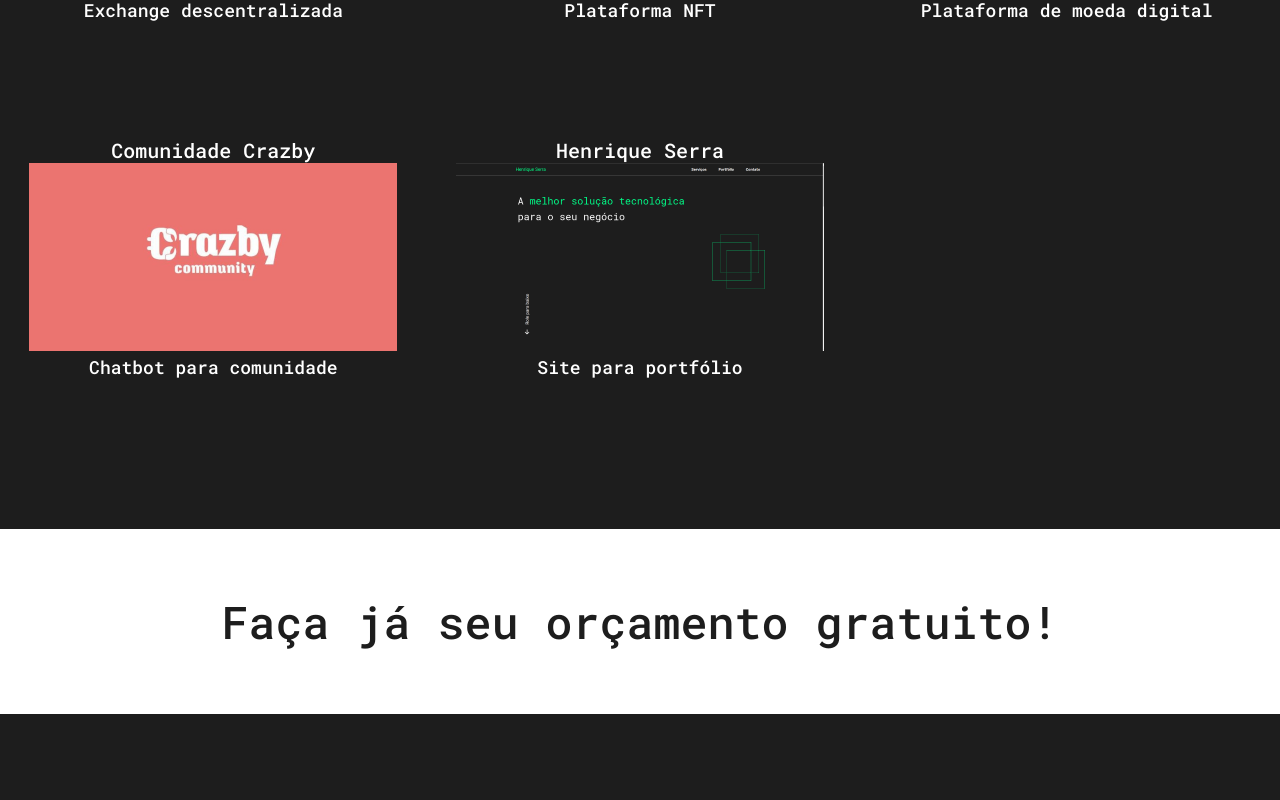
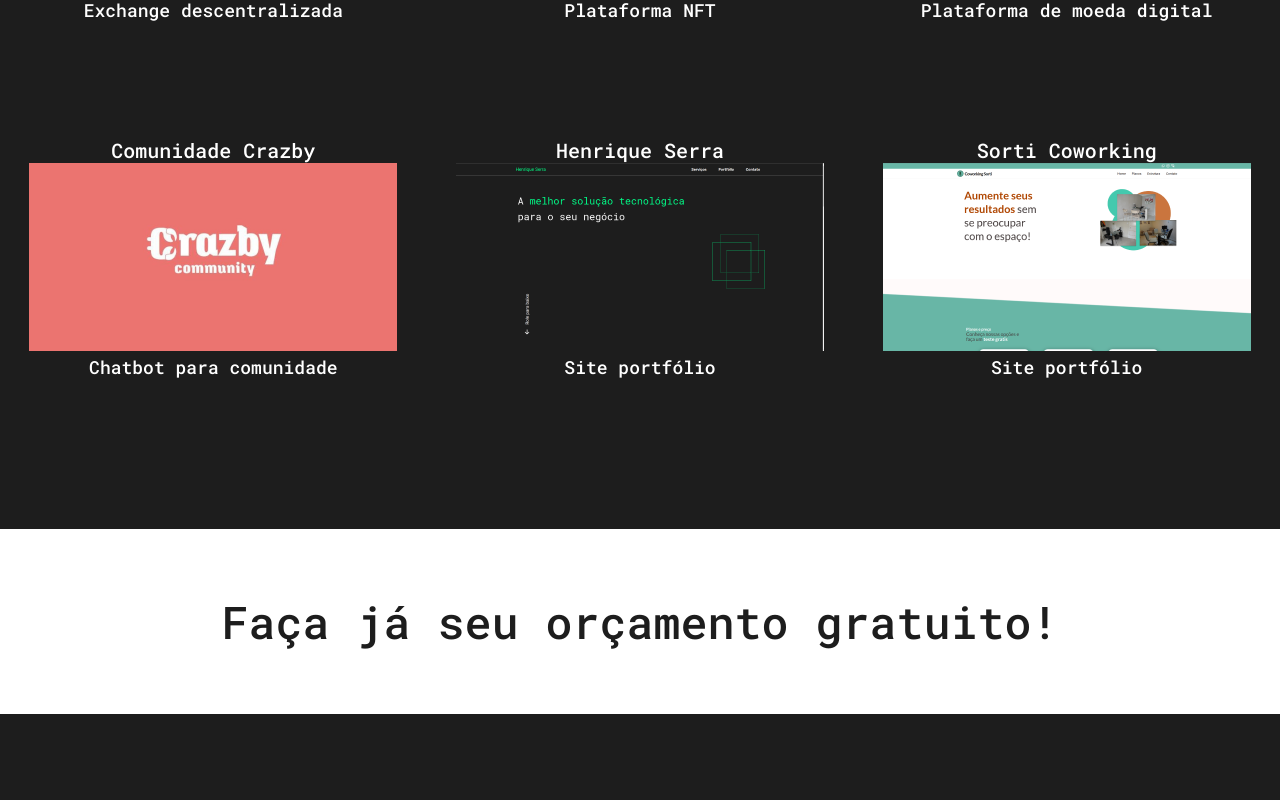
Before and after one commit to SerraZ3/henrique-serra-website, a React (Create React App) app in the folder frontend/: page / in a window 1280 px wide. Shown: the part 2320-3120 px from the top of the page. Built offline with nearby package versions, Linux system fonts and the light colour scheme.

Commit message:
feat: adicionando gogole ananlytics e clicna sorti no portfólio

```diff
--- a/frontend/public/index.html
+++ b/frontend/public/index.html
@@ -3,7 +3,6 @@
   <head>
     <meta charset="utf-8" />
     <link rel="icon" type="image/svg+xml" href="%PUBLIC_URL%/icon.svg" />
-    <link rel="icon" href="%PUBLIC_URL%/favicon.ico" />
     <meta name="viewport" content="width=device-width, initial-scale=1" />
     <meta name="theme-color" content="#000000" />
     <link rel="apple-touch-icon" href="%PUBLIC_URL%/logo192.png" />
--- a/frontend/src/components/pages/home/Footer.tsx
+++ b/frontend/src/components/pages/home/Footer.tsx
@@ -12,8 +12,11 @@ import emailIcon from "../../../assets/img/EmailIcon.svg";
 import linkedinIcon from "../../../assets/img/LinkedinIcon.svg";
 import whatsappIcon from "../../../assets/img/WhatsappIcon.svg";
 import githubIcon from "../../../assets/img/GithubIcon.png";
+import googleAnalytics from "../../../lib/googleAnalytics";
 
 const Footer: React.FC = () => {
+  const gaEventTracker = googleAnalytics.useAnalyticsEventTracker("Home");
+
   return (
     <Container bgc="#1d1d1d" withoutHeight>
       <LimitContainer>
@@ -21,8 +24,14 @@ const Footer: React.FC = () => {
           <ContactDiv>
             <SocialDiv>
               <img src={emailIcon} width={30} height={30} alt="Email icon" />
-
-              <ContactsParagraph>serra.henrique3@gmail.com</ContactsParagraph>
+              <a
+                href={"mailto:serra.henrique3@gmail.com"}
+                onClick={() => {
+                  gaEventTracker("Social", "email");
+                }}
+              >
+                <ContactsParagraph>serra.henrique3@gmail.com</ContactsParagraph>
+              </a>
             </SocialDiv>
 
             <SocialDiv>
@@ -35,6 +44,9 @@ const Footer: React.FC = () => {
               <a
                 href={"https://www.linkedin.com/in/serra-henrique/"}
                 target={"_blank"}
+                onClick={() => {
+                  gaEventTracker("Social", "linkedin");
+                }}
                 rel="noreferrer"
               >
                 <ContactsParagraph>
@@ -54,6 +66,9 @@ const Footer: React.FC = () => {
                 href={
                   "https://api.whatsapp.com/send?phone=5573991420671&text=Quero%20fazer%20um%20or%C3%A7amento!"
                 }
+                onClick={() => {
+                  gaEventTracker("Social", "whatsapp");
+                }}
                 target={"_blank"}
                 rel="noreferrer"
               >
@@ -67,6 +82,9 @@ const Footer: React.FC = () => {
                 href={"https://github.com/SerraZ3"}
                 target={"_blank"}
                 rel="noreferrer"
+                onClick={() => {
+                  gaEventTracker("Social", "github");
+                }}
               >
                 <ContactsParagraph>github.com/SerraZ3</ContactsParagraph>
               </a>
--- a/frontend/src/components/pages/home/Portfolio.tsx
+++ b/frontend/src/components/pages/home/Portfolio.tsx
@@ -13,8 +13,11 @@ import expoImg from "../../../assets/img/ECSImg.png";
 import cacauDigitalImg from "../../../assets/img/CacauImg.png";
 import crazbyImg from "../../../assets/img/CrazbyImg.png";
 import henriqueSerraImg from "../../../assets/img/HenriqueSerra.png";
+import sortiCoworkingImg from "../../../assets/img/sorti-coworking.png";
+import googleAnalytics from "../../../lib/googleAnalytics";
 
 const Portfolio: React.FC = () => {
+  const gaEventTracker = googleAnalytics.useAnalyticsEventTracker("Home");
   return (
     <Container bgc="#1d1d1d">
       <LimitContainer>
@@ -25,6 +28,9 @@ const Portfolio: React.FC = () => {
               href="https://nex.on.fleek.co/"
               target={"_blank"}
               rel="noreferrer"
+              onClick={() => {
+                gaEventTracker("Portfólio", "Nex");
+              }}
             >
               <Img
                 src={nexImg}
@@ -41,6 +47,9 @@ const Portfolio: React.FC = () => {
               href="https://expo.on.fleek.co/"
               target={"_blank"}
               rel="noreferrer"
+              onClick={() => {
+                gaEventTracker("Portfólio", "Expo Crypto Summit");
+              }}
             >
               <Img
                 src={expoImg}
@@ -57,6 +66,9 @@ const Portfolio: React.FC = () => {
               href="https://cacaudigital.io/"
               target={"_blank"}
               rel="noreferrer"
+              onClick={() => {
+                gaEventTracker("Portfólio", "Cacau Digital");
+              }}
             >
               <Img
                 src={cacauDigitalImg}
@@ -73,6 +85,9 @@ const Portfolio: React.FC = () => {
               href="https://telegram.me/Crazby_Bot"
               target={"_blank"}
               rel="noreferrer"
+              onClick={() => {
+                gaEventTracker("Portfólio", "Chatbot Crazby");
+              }}
             >
               <Img
                 src={crazbyImg}
@@ -88,6 +103,9 @@ const Portfolio: React.FC = () => {
               href="https://henriqueserra.com.br"
               target={"_blank"}
               rel="noreferrer"
+              onClick={() => {
+                gaEventTracker("Portfólio", "Henrique Serra");
+              }}
             >
               <Img
                 src={henriqueSerraImg}
@@ -95,7 +113,25 @@ const Portfolio: React.FC = () => {
                 alt="Website Henrique Serra"
               />
             </a>
-            <PictureParagraph>Site para portfólio</PictureParagraph>
+            <PictureParagraph>Site portfólio</PictureParagraph>
+          </PictureDiv>
+          <PictureDiv>
+            <PictureTitle>Sorti Coworking</PictureTitle>
+            <a
+              href="https://sorticoworking.com"
+              target={"_blank"}
+              rel="noreferrer"
+              onClick={() => {
+                gaEventTracker("Portfólio", "Sorti Coworking");
+              }}
+            >
+              <Img
+                src={sortiCoworkingImg}
+                style={{ maxWidth: "80vw" }}
+                alt="Website Sorti Coworking"
+              />
+            </a>
+            <PictureParagraph>Site portfólio</PictureParagraph>
           </PictureDiv>
         </PortfolioDiv>
       </LimitContainer>
--- /dev/null
+++ b/frontend/src/lib/googleAnalytics.ts
@@ -0,0 +1,10 @@
+import ReactGA from "react-ga";
+const googleAnalytics = {
+  useAnalyticsEventTracker: (category: string = "default") => {
+    const eventTracker = (action = "-", label = "-") => {
+      ReactGA.event({ category, action, label });
+    };
+    return eventTracker;
+  },
+};
+export default googleAnalytics;
--- a/frontend/src/pages/Home/index.tsx
+++ b/frontend/src/pages/Home/index.tsx
@@ -1,4 +1,5 @@
 import React, { useEffect } from "react";
+import ReactGA from "react-ga";
 import Nav from "../../components/Nav";
 import NavResp from "../../components/NavResp";
 import Banner from "../../components/pages/home/Banner";
@@ -6,7 +7,6 @@ import Footer from "../../components/pages/home/Footer";
 import FooterBar from "../../components/pages/home/FooterBar";
 import Portfolio from "../../components/pages/home/Portfolio";
 import Services from "../../components/pages/home/Services";
-import ReactGA from "react-ga";
 
 import {
   FullScreen,
@@ -14,18 +14,10 @@ import {
   Title,
   WhiteCard,
 } from "../../components/pages/home/styles";
-const useAnalyticsEventTracker = (category = "Blog category") => {
-  const eventTracker = (action = "test action", label = "test label") => {
-    ReactGA.event({ category, action, label });
-  };
-  return eventTracker;
-};
 
 const Home: React.FC = () => {
-  const gaEventTracker = useAnalyticsEventTracker("Home Page");
   useEffect(() => {
     ReactGA.pageview(window.location.pathname + window.location.search);
-    gaEventTracker("View", "Entrou na página");
   }, []);
 
   return (
```
Also changed, not shown: frontend/src/assets/img/sorti-coworking.png (added).
